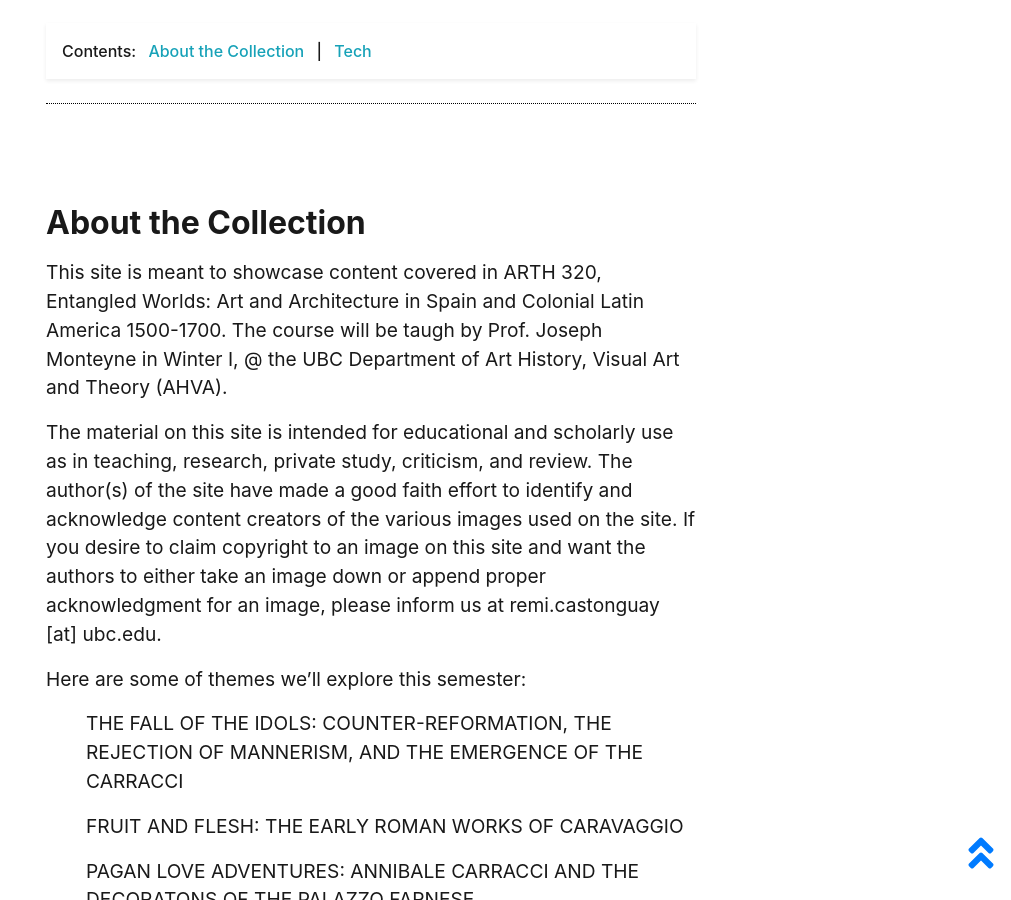
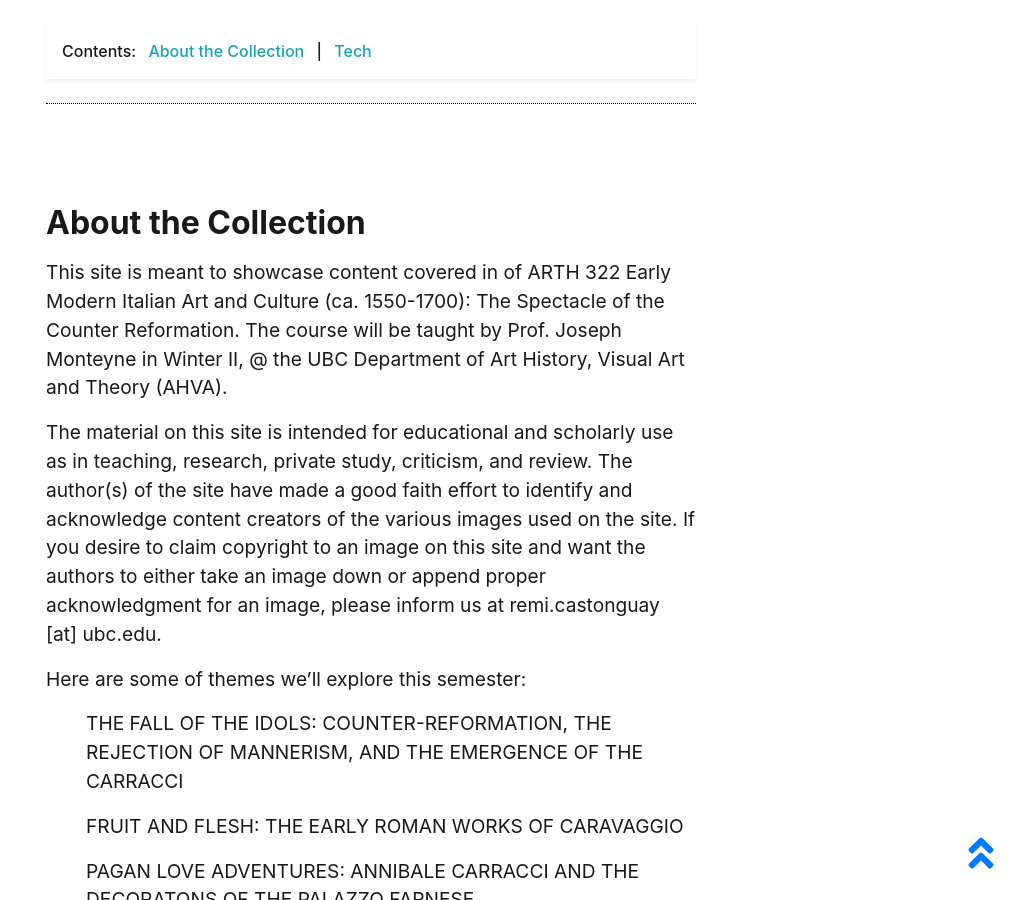
Before and after one commit to ahva-vrc/early-modern-italy, a Jekyll site: the page built from pages/about.md, in a window 1280 px wide and 900 px high, scrolled down 536 px. Shown: the whole window, without its empty margins (269-1280 px from the left). Built offline with Jekyll 4.4.1, drawn with Linux system fonts in a browser that asks for light colours.

Commit message:
Update about.md

```diff
--- a/pages/about.md
+++ b/pages/about.md
@@ -14,7 +14,7 @@ credits: true
 
 ## About the Collection
 
-This site is meant to showcase content covered in ARTH 320, Entangled Worlds: Art and Architecture in Spain and Colonial Latin America 1500-1700. The course will be taugh by Prof. Joseph Monteyne in Winter I, @ the UBC Department of Art History, Visual Art and Theory (AHVA).
+This site is meant to showcase content covered in of ARTH 322 Early Modern Italian Art and Culture (ca. 1550-1700): The Spectacle of the Counter Reformation. The course will be taught by Prof. Joseph Monteyne in Winter II, @ the UBC Department of Art History, Visual Art and Theory (AHVA).
 
 The material on this site is intended for educational and scholarly use as in teaching, research, private study, criticism, and review. The author(s) of the site have made a good faith effort to identify and acknowledge content creators of the various images used on the site. If you desire to claim copyright to an image on this site and want the authors to either take an image down or append proper acknowledgment for an image, please inform us at remi.castonguay [at] ubc.edu.
 
```
